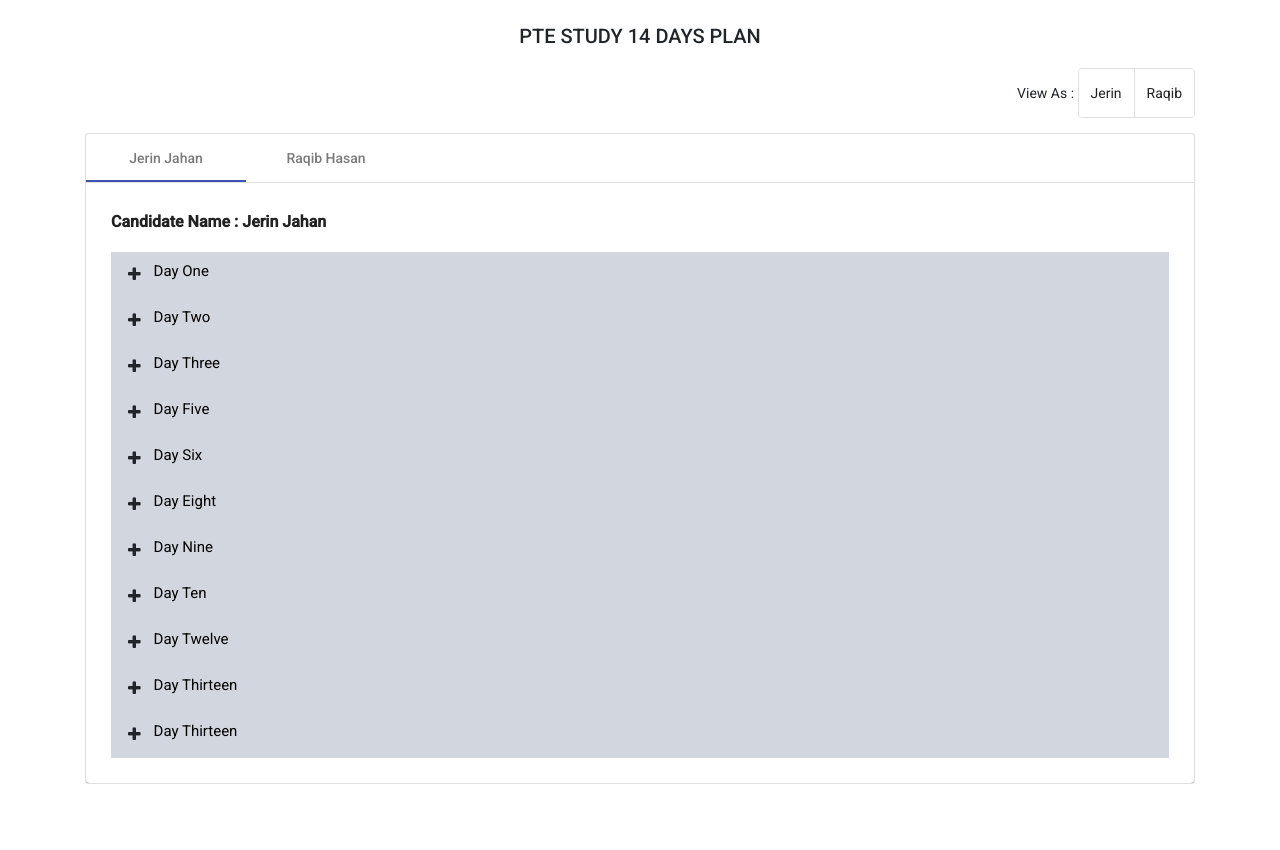
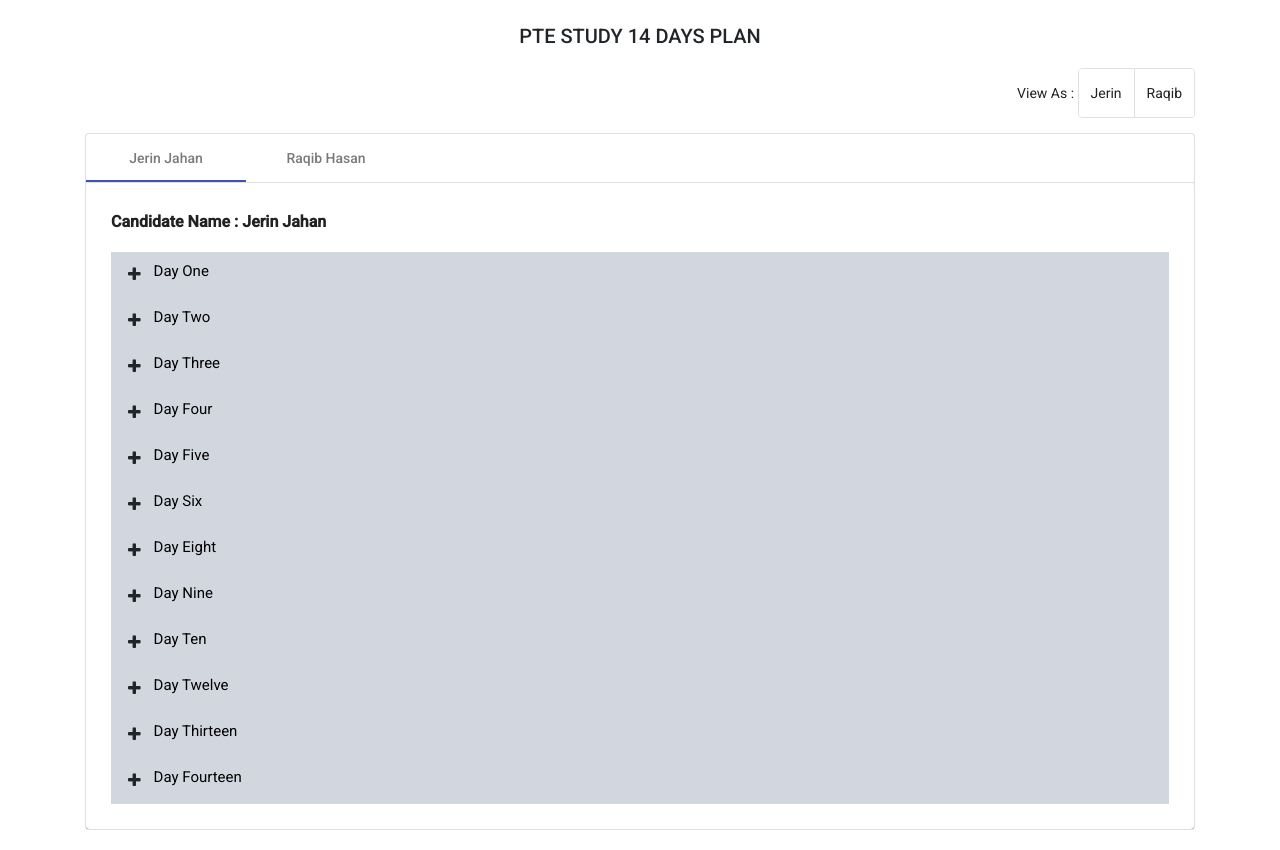
Before and after one commit to jerinjahan/pte-study-plan, an Angular app: page / in a window 1280 px wide. Before the commit the page ends 804 px from the top, so only its background shows below. Built offline with nearby package versions, Linux system fonts and the light colour scheme.

Commit message:
Add View As

```diff
--- a/src/app/routine/data.ts
+++ b/src/app/routine/data.ts
@@ -43,7 +43,7 @@ export const DataLists = [
     },
     {
         id:4,
-        day:'Day Five',
+        day:'Day Four',
         showChild:false,
         items:[
             {id:1,name:'Read Aloud',amount:20,isDone:false},
@@ -57,6 +57,23 @@ export const DataLists = [
         ]
     },
     {
+        id:5,
+        day:'Day Five',
+        showChild:false,
+        items:[
+            {id:1,name:'Repeat Sentence',amount:25,isDone:false},
+            {id:2,name:'Describe Image',amount:10,isDone:false},
+            {id:3,name:'Retell Lecture',amount:5,isDone:false},
+            {id:4,name:'Summarize Written Text',amount:2,isDone:false},
+            {id:5,name:'Eassy',amount:1,isDone:false},
+            {id:6,name:'Reading Re-orders',amount:15,isDone:false},
+            {id:7,name:'Reading & Writing Blanks(Dropdown)',amount:20,isDone:false},
+            {id:8,name:'Summarize Spoken Text',amount:2,isDone:false},
+            {id:9,name:'Listening Fill in The Blanks',amount:5,isDone:false},
+            {id:10,name:'Write From Dictation',amount:25,isDone:false}
+        ]
+    },
+    {
         id:6,
         day:'Day Six',
         showChild:false,
@@ -64,13 +81,13 @@ export const DataLists = [
             {id:1,name:'Repeat Sentence',amount:25,isDone:false},
             {id:2,name:'Describe Image',amount:10,isDone:false},
             {id:3,name:'Retell Lecture',amount:5,isDone:false},
-            {id:4,name:'Summarize Wrriten Text',amount:2,isDone:false},
+            {id:4,name:'Summarize Written Text',amount:2,isDone:false},
             {id:5,name:'Reading MCQ Single/Multiple (Each)',amount:10,isDone:false},
-            {id:5,name:'Reading Drag & Drop Blanks',amount:20,isDone:false},
-            {id:6,name:'Reading & Writing Blanks(Dropdown)',amount:25,isDone:false},
-            {id:7,name:'Summarize Spoken Text',amount:2,isDone:false},
-            {id:8,name:'Listening Fill in The Blanks',amount:5,isDone:false},
-            {id:9,name:'Write From Dictation',amount:25,isDone:false}
+            {id:6,name:'Reading Drag & Drop Blanks',amount:20,isDone:false},
+            {id:7,name:'Reading & Writing Blanks(Dropdown)',amount:25,isDone:false},
+            {id:8,name:'Summarize Spoken Text',amount:2,isDone:false},
+            {id:9,name:'Listening Fill in The Blanks',amount:5,isDone:false},
+            {id:10,name:'Write From Dictation',amount:25,isDone:false}
         ]
     },
     {
@@ -160,7 +177,7 @@ export const DataLists = [
     },
     {
         id:12,
-        day:'Day Thirteen',
+        day:'Day Fourteen',
         showChild:false,
         items:[
             {id:1,name:'Weak Area 3',amount:25,isDone:false},
```
